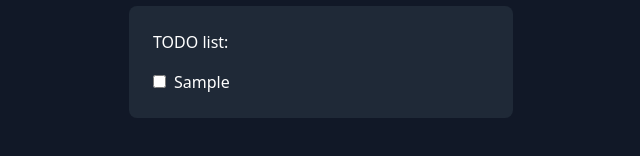
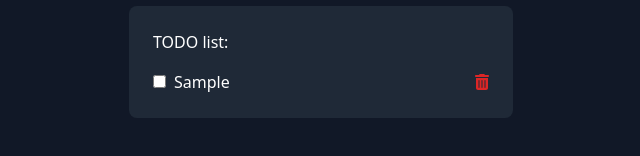
Before and after one commit to whoknowsi/todo-list-vue, a Vue app: page / in a window 1280 px wide. Both pictures are taken after typing "Sample" into the empty fields and a click on the button "Add ToDo". Shown: the part 294-450 px from the top of the page, without its empty margins (319-959 px from the left). Built offline with nearby package versions, Linux system fonts and the light colour scheme.

Commit message:
Added delete

```diff
--- a/package.json
+++ b/package.json
@@ -9,6 +9,9 @@
     "preview": "vite preview"
   },
   "dependencies": {
+    "@fortawesome/fontawesome-svg-core": "^6.2.1",
+    "@fortawesome/free-solid-svg-icons": "^6.2.1",
+    "@fortawesome/vue-fontawesome": "^3.0.2",
     "vue": "^3.2.45"
   },
   "devDependencies": {
--- a/src/App.vue
+++ b/src/App.vue
@@ -34,6 +34,10 @@ const addToDo = () => {
   toDoInput.value = ''
 }
 
+const removeToDo = (toDo) => {
+  toDos.value = toDos.value.filter(t => t !== toDo)
+}
+
 </script>
 
 <template>
@@ -56,13 +60,16 @@ const addToDo = () => {
       <section class="w-full p-6 bg-gray-800 rounded-lg flex flex-col gap-4">
         <h3>TODO list:</h3>
         <div class="flex-col flex gap-2">
-          <div v-for="todo in sortedToDos" :class="`flex gap-2 ${todo.done && 'line-through'}`">
+          <div v-for="todo in sortedToDos" :class="`flex gap-2 items-center ${todo.done && 'line-through'}`">
             <label>
               <input type="checkbox" v-model="todo.done" />
             </label>
-            <div>
+            <div class="flex-1">
               <span class="break-all">{{ todo.content }}</span>
             </div>
+            <button class="ml-2" @click="removeToDo(todo)">
+              <font-awesome-icon class="text-red-600 hover:opacity-60" icon="fa-trash-can"/>
+            </button>
           </div>
         </div>
       </section>
--- a/src/main.js
+++ b/src/main.js
@@ -1,5 +1,13 @@
 import { createApp } from 'vue'
 import './style.css'
 import App from './App.vue'
+import { library } from '@fortawesome/fontawesome-svg-core'
+import { FontAwesomeIcon } from '@fortawesome/vue-fontawesome'
+import { faTrashCan } from '@fortawesome/free-solid-svg-icons'
+import { faPenToSquare } from '@fortawesome/free-solid-svg-icons'
 
-createApp(App).mount('#app')
+library.add(faTrashCan, faPenToSquare)
+
+createApp(App)
+  .component('font-awesome-icon', FontAwesomeIcon)
+  .mount('#app')
```
Also changed, not shown: 1 other file (tests, documents, lock files or other folders).
